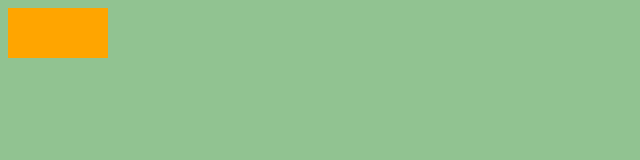
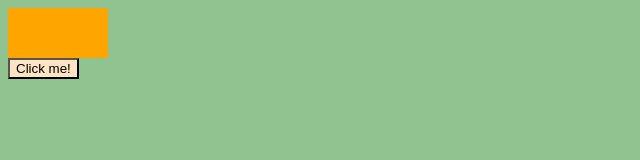
Before and after one commit to valeraperyn/basic-fe-course, a plain HTML site: page index.html in a window 1280 px wide. Shown: the whole page, without its empty margins (0-640 px from the left). Drawn offline with Linux system fonts and the light colour scheme.

Commit message:
Add button to index html

```diff
--- a/index.html
+++ b/index.html
@@ -9,5 +9,6 @@
 </head>
 <body>
     <div class="class1"></div>
+    <button>Click me!</button>
 </body>
 </html>
--- a/styles.css
+++ b/styles.css
@@ -12,3 +12,7 @@ body {
 .class1:hover {
     transform: scale(2);
 }
+
+button {
+    background-color: bisque;
+}
```
